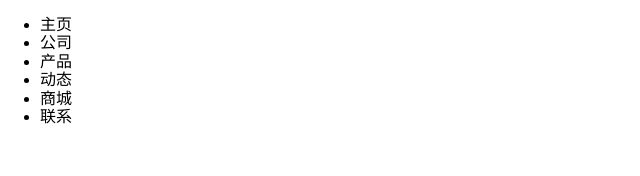
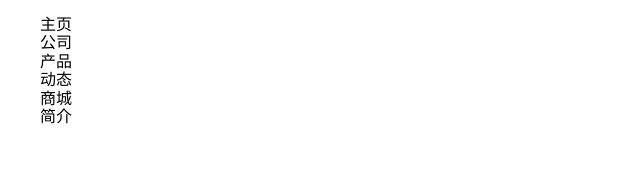
Before and after one commit to whistleStudio/sunshine3d, a Vue app: page / in a window 1280 px wide. Shown: the top 176 px of the page, without its empty margins (0-640 px from the left). Built offline with nearby package versions, Linux system fonts and the light colour scheme.

Commit message:
202201121232

```diff
--- a/src/App.vue
+++ b/src/App.vue
@@ -1,16 +1,16 @@
 <template>
   <div id="app">
-    <home/>
+    <s-nav-bar></s-nav-bar>
   </div>
 </template>
 
 <script>
-  import Home from "views/home"
+  import SNavbar from "components/private/SNavbar"
 
   export default {
     name: 'App',
     components: {
-      "home": Home
+      "s-nav-bar": SNavbar
     }
   }
 </script>
--- a/src/assets/css/base.css
+++ b/src/assets/css/base.css
@@ -4,3 +4,7 @@ body {
   margin: 0;
   padding: 0;
 }
+
+ul {
+  list-style: none;
+}
--- a/src/components/common/HomeNavbar.vue
+++ b/src/components/common/Navbar.vue
@@ -5,12 +5,7 @@
       <div></div>
       <div>
         <ul>
-          <li>主页</li>
-          <li>公司</li>
-          <li>产品</li>
-          <li>动态</li>
-          <li>商城</li>
-          <li>联系</li>
+          <li v-for="item in navbarList" :key="item">{{item}}</li>
         </ul>
       </div>
     </div>
@@ -21,8 +16,10 @@
 export default {
   data () {
     return {
-      navbarList: []
     };
+  },
+  props: {
+    navbarList: Array
   },
   components: {},
 }
--- /dev/null
+++ b/src/components/private/SNavbar.vue
@@ -0,0 +1,24 @@
+<!--  -->
+<template>
+  <div>
+    <nav-bar :navbarList="navbarList" ></nav-bar>
+  </div>
+</template>
+
+<script>
+  import Navbar from "components/common/Navbar"
+
+  export default {
+    data () {
+      return {
+        navbarList: ["主页", "公司", "产品", "动态", "商城", "简介"]
+      };
+    },
+    components: {
+      "nav-bar": Navbar
+    },
+  }
+</script>
+
+<style lang='css' scoped>
+</style>
--- a/src/views/home.vue
+++ b/src/views/home.vue
@@ -1,21 +1,15 @@
 <!--  -->
 <template>
-  <div>
-    <nav-bar></nav-bar>
-  </div>
+  <div></div>
 </template>
 
 <script>
-  import HomeNavbar from "components/common/HomeNavbar"
-
   export default {
     data () {
       return {
       };
     },
-    components: {
-      "nav-bar": HomeNavbar
-    },
+    components: {},
   }
 </script>
 
```
